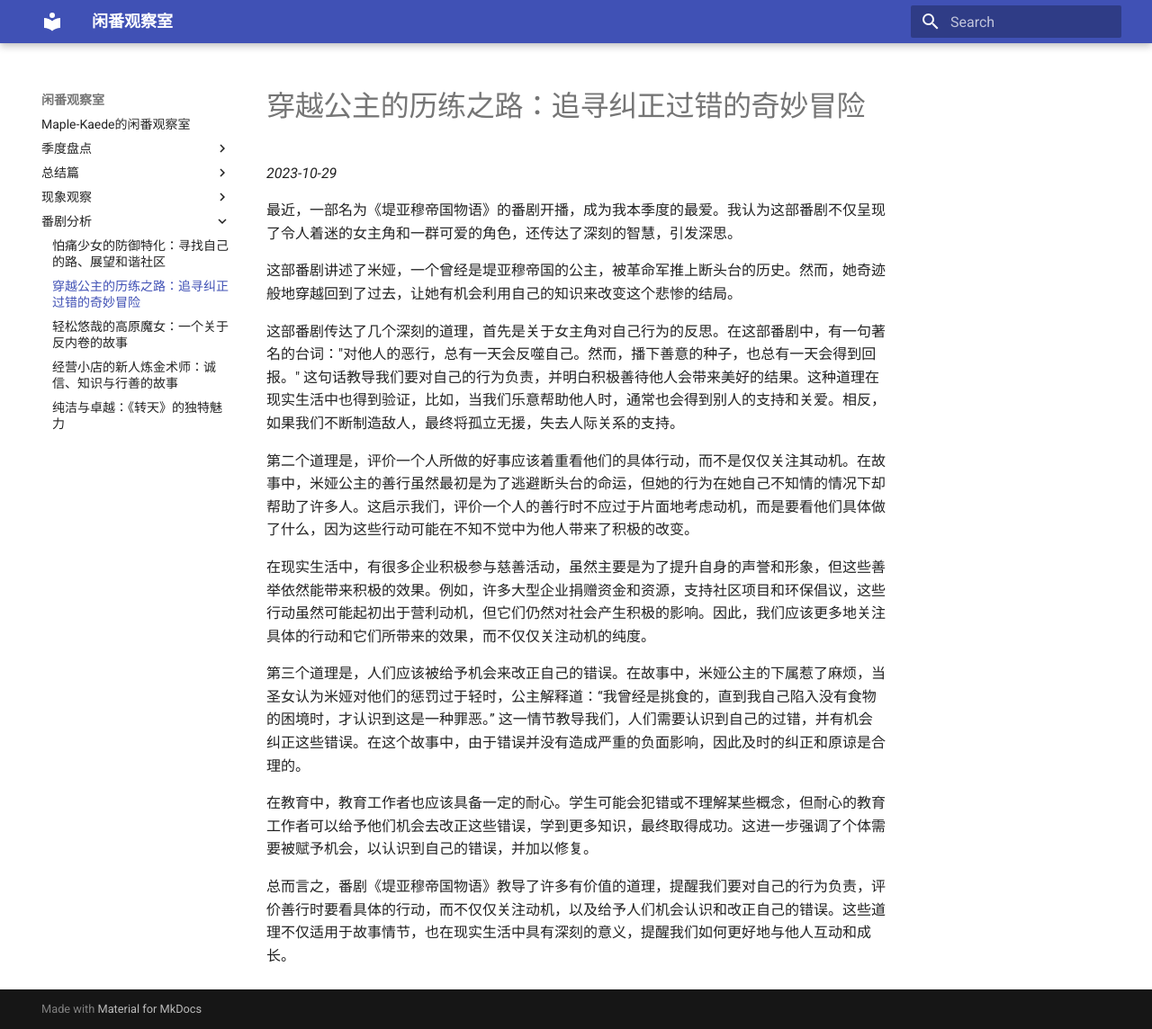
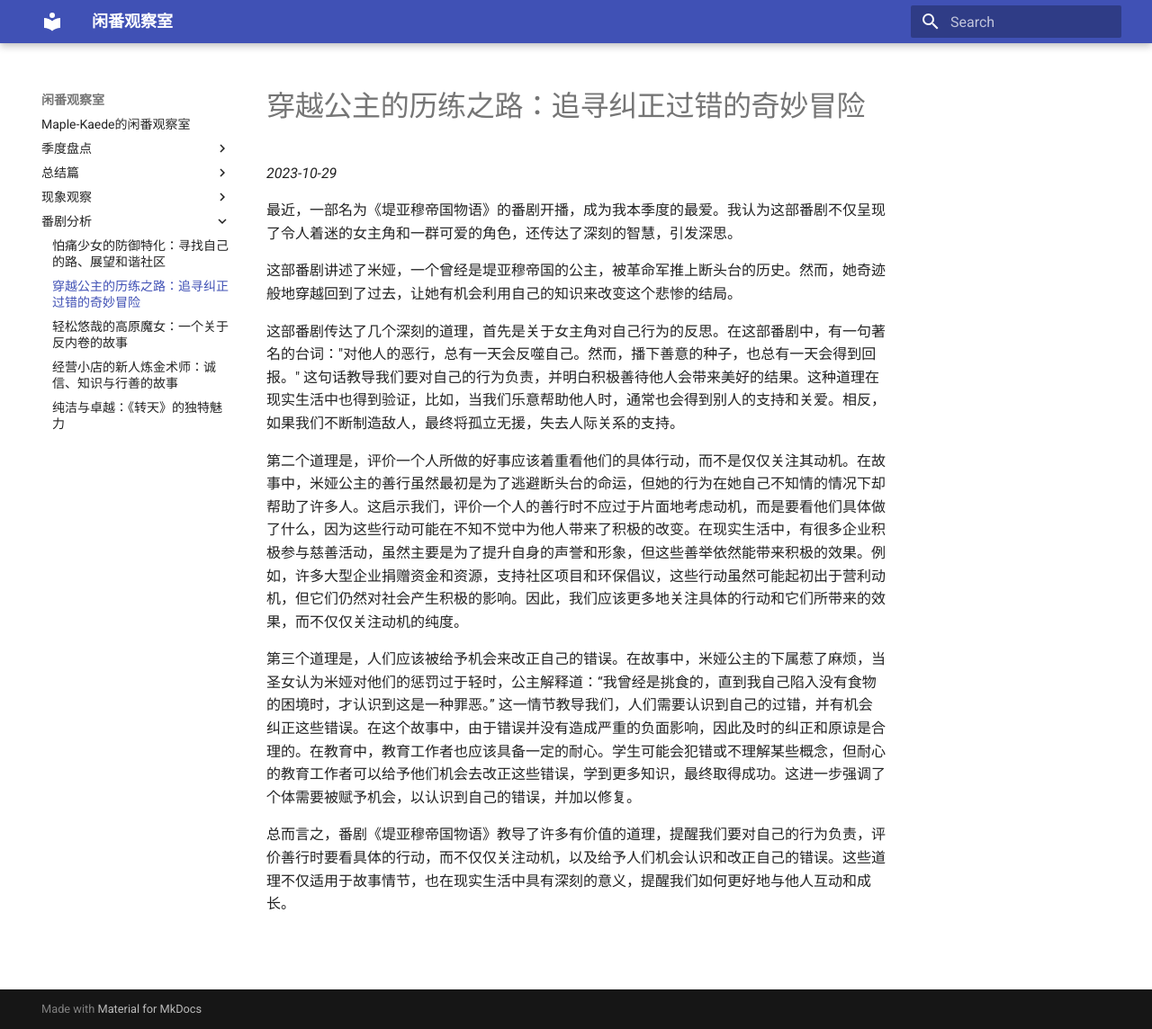
Before and after one commit to haveyouwantto/animedocs, an MkDocs documentation site: the page built from docs/番剧分析/《堤亚穆帝国物语》：三大道理.md, in a window 1280 px wide and 1144 px high. Shown: the whole window at 90% size. Built offline with MkDocs 1.6.1 and Material for MkDocs 9.7.7, drawn with Linux system fonts in a browser that asks for light colours.

Commit message:
update tearmoon empire story

```diff
--- a/docs/番剧分析/《堤亚穆帝国物语》：三大道理.md
+++ b/docs/番剧分析/《堤亚穆帝国物语》：三大道理.md
@@ -8,12 +8,8 @@
 
 这部番剧传达了几个深刻的道理，首先是关于女主角对自己行为的反思。在这部番剧中，有一句著名的台词："对他人的恶行，总有一天会反噬自己。然而，播下善意的种子，也总有一天会得到回报。" 这句话教导我们要对自己的行为负责，并明白积极善待他人会带来美好的结果。这种道理在现实生活中也得到验证，比如，当我们乐意帮助他人时，通常也会得到别人的支持和关爱。相反，如果我们不断制造敌人，最终将孤立无援，失去人际关系的支持。
 
-第二个道理是，评价一个人所做的好事应该着重看他们的具体行动，而不是仅仅关注其动机。在故事中，米娅公主的善行虽然最初是为了逃避断头台的命运，但她的行为在她自己不知情的情况下却帮助了许多人。这启示我们，评价一个人的善行时不应过于片面地考虑动机，而是要看他们具体做了什么，因为这些行动可能在不知不觉中为他人带来了积极的改变。
+第二个道理是，评价一个人所做的好事应该着重看他们的具体行动，而不是仅仅关注其动机。在故事中，米娅公主的善行虽然最初是为了逃避断头台的命运，但她的行为在她自己不知情的情况下却帮助了许多人。这启示我们，评价一个人的善行时不应过于片面地考虑动机，而是要看他们具体做了什么，因为这些行动可能在不知不觉中为他人带来了积极的改变。在现实生活中，有很多企业积极参与慈善活动，虽然主要是为了提升自身的声誉和形象，但这些善举依然能带来积极的效果。例如，许多大型企业捐赠资金和资源，支持社区项目和环保倡议，这些行动虽然可能起初出于营利动机，但它们仍然对社会产生积极的影响。因此，我们应该更多地关注具体的行动和它们所带来的效果，而不仅仅关注动机的纯度。
 
-在现实生活中，有很多企业积极参与慈善活动，虽然主要是为了提升自身的声誉和形象，但这些善举依然能带来积极的效果。例如，许多大型企业捐赠资金和资源，支持社区项目和环保倡议，这些行动虽然可能起初出于营利动机，但它们仍然对社会产生积极的影响。因此，我们应该更多地关注具体的行动和它们所带来的效果，而不仅仅关注动机的纯度。
-
-第三个道理是，人们应该被给予机会来改正自己的错误。在故事中，米娅公主的下属惹了麻烦，当圣女认为米娅对他们的惩罚过于轻时，公主解释道：“我曾经是挑食的，直到我自己陷入没有食物的困境时，才认识到这是一种罪恶。” 这一情节教导我们，人们需要认识到自己的过错，并有机会纠正这些错误。在这个故事中，由于错误并没有造成严重的负面影响，因此及时的纠正和原谅是合理的。
-
-在教育中，教育工作者也应该具备一定的耐心。学生可能会犯错或不理解某些概念，但耐心的教育工作者可以给予他们机会去改正这些错误，学到更多知识，最终取得成功。这进一步强调了个体需要被赋予机会，以认识到自己的错误，并加以修复。
+第三个道理是，人们应该被给予机会来改正自己的错误。在故事中，米娅公主的下属惹了麻烦，当圣女认为米娅对他们的惩罚过于轻时，公主解释道：“我曾经是挑食的，直到我自己陷入没有食物的困境时，才认识到这是一种罪恶。” 这一情节教导我们，人们需要认识到自己的过错，并有机会纠正这些错误。在这个故事中，由于错误并没有造成严重的负面影响，因此及时的纠正和原谅是合理的。在教育中，教育工作者也应该具备一定的耐心。学生可能会犯错或不理解某些概念，但耐心的教育工作者可以给予他们机会去改正这些错误，学到更多知识，最终取得成功。这进一步强调了个体需要被赋予机会，以认识到自己的错误，并加以修复。
 
 总而言之，番剧《堤亚穆帝国物语》教导了许多有价值的道理，提醒我们要对自己的行为负责，评价善行时要看具体的行动，而不仅仅关注动机，以及给予人们机会认识和改正自己的错误。这些道理不仅适用于故事情节，也在现实生活中具有深刻的意义，提醒我们如何更好地与他人互动和成长。
```
